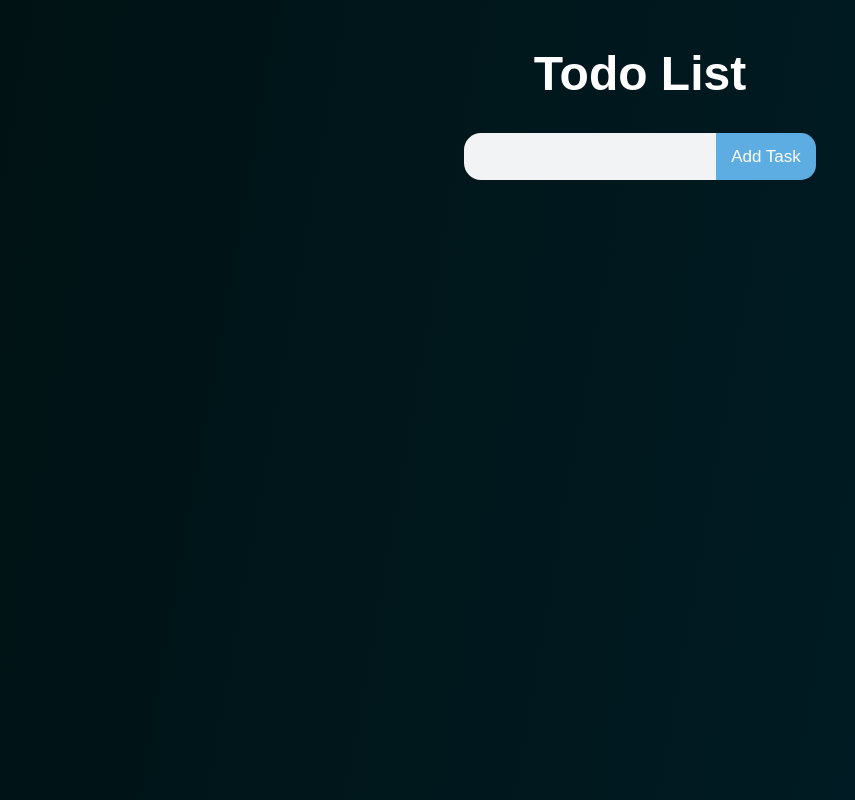
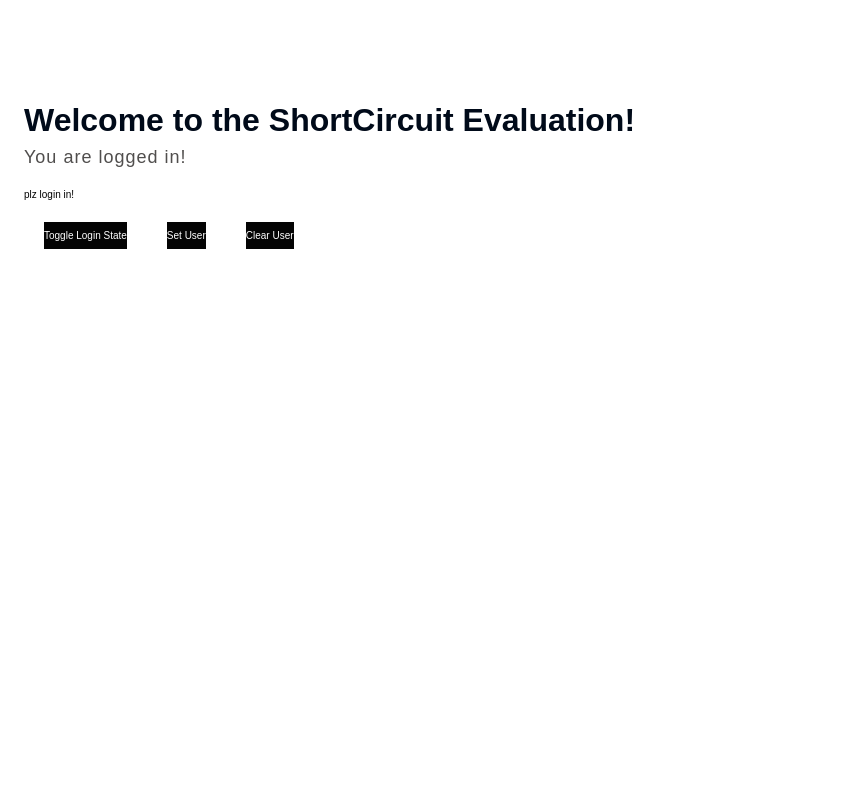
Before and after one commit to teertharaj07/React-Journey-2025, a React app: page / in a window 1280 px wide. Shown: the whole page, without its empty margins (0-855 px from the left). Built offline with nearby package versions, Linux system fonts and the light colour scheme; the HTML template or start-up script is replaced by a standard one.

Commit message:
day 43 Short circuit evaluation in reactJs

```diff
--- a/src/App.jsx
+++ b/src/App.jsx
@@ -1,8 +1,8 @@
 
-import { Keys } from "./Keys";
+// import { Keys } from "./Keys";
 // import "./components/EV.css";
 
-
+import ShortCircuitExample from "./components/hooks/ShortCircuit";
 // import { Todo } from "./projects/Todo/Todo.jsx";
 //  import { Todo } from "./projects/Todo/Todo";
 
@@ -11,7 +11,7 @@
   return (
     <section>
   {/* <Todo /> */}
-  <Keys />
+  <ShortCircuitExample />
 
     </section>
   );
--- /dev/null
+++ b/src/components/hooks/Hooks.css
@@ -0,0 +1,23 @@
+p{
+    margin-bottom: 1.6rem;
+    & span{
+        font-size: 2.4rem;
+    }
+}
+
+
+button{
+    padding: 0.6rem 0;
+    cursor: pointer;
+    background-color:rgb(4,4,4);
+    color: #fff;
+    margin: 20px;
+}
+
+label{
+    font-size: 1.6rem;
+}
+
+input{
+    padding: 0.3rem 0.6rem;
+}
--- /dev/null
+++ b/src/components/hooks/ShortCircuit.jsx
@@ -0,0 +1,74 @@
+// // import "./Hooks.css";
+// import { useState } from "react";
+
+// import { useState } from "react";
+
+// const ShortCircuitExample = () => {
+//   const [isLoggedIn, setIsLoggedIn] = useState(true);
+//   const [user, setUser] = useState("");
+//   // const [count, setCount] = useState(0);
+
+//   // if (user) {
+//   //   const [count, setCount] = useState(0);
+//   //   // setCount(count + 1);
+//   // }
+//   ``;
+//   // const getData = () => {
+//   //   const [data, setData] = useReducer(0);
+//   // };
+
+//   // getData();
+
+//   return (
+//     <section className="container short-container">
+//       <h1>Welcome to the ShortCircuit Evaluation!</h1>
+
+//       {/* Conditional rendering using short circuit evaluation */}
+//       {isLoggedIn && <p>You are logged in!</p>}
+
+//       {/* Another example of short circuit evaluation */}
+//       {user ? `Hello ${user}` : "Plz log in!"}
+
+//       <div className="grid-three-cols">
+//         <button onClick={() => setIsLoggedIn(!isLoggedIn)}>
+//           Toggle Login State
+//         </button>
+//         <button onClick={() => setUser("vinod thapa")}>Set User</button>
+//         <button onClick={() => setUser("")}>Clear User</button>
+//       </div>
+//     </section>
+//   );
+// };
+
+// export default ShortCircuitExample;
+
+//--------------------------------
+
+import "./Hooks.css";
+import { useState } from "react";
+
+const ShortCircuitExample = () => {
+  const [isLoggedIn, setIsLoggedIn] = useState(true);
+  const [user, setUser] = useState("");
+
+  return (
+    <section className="container short-container">
+      <h1>Welcome to the ShortCircuit Evaluation!</h1>
+
+      {/* Conditional rendering using short circuit evaluation */}
+      {isLoggedIn && <p>You are logged in!</p>}
+
+      {/* Another example of short circuit evaluation */}
+      {user ? `Hello ${user}` : "plz login in!"}
+      <div className="grid-three-cols">
+        <button onClick={() => setIsLoggedIn(!isLoggedIn)}>
+          Toggle Login State
+        </button>
+        <button onClick={() => setUser("vinod thapa")}>Set User</button>
+        <button onClick={()=>setUser("")}>Clear User</button>
+      </div>
+    </section>
+  );
+};
+
+export default ShortCircuitExample;
```
Also changed, not shown: my notes/43_Short Circuit Evaluation in React JS.md (added, +117 -0 lines).
